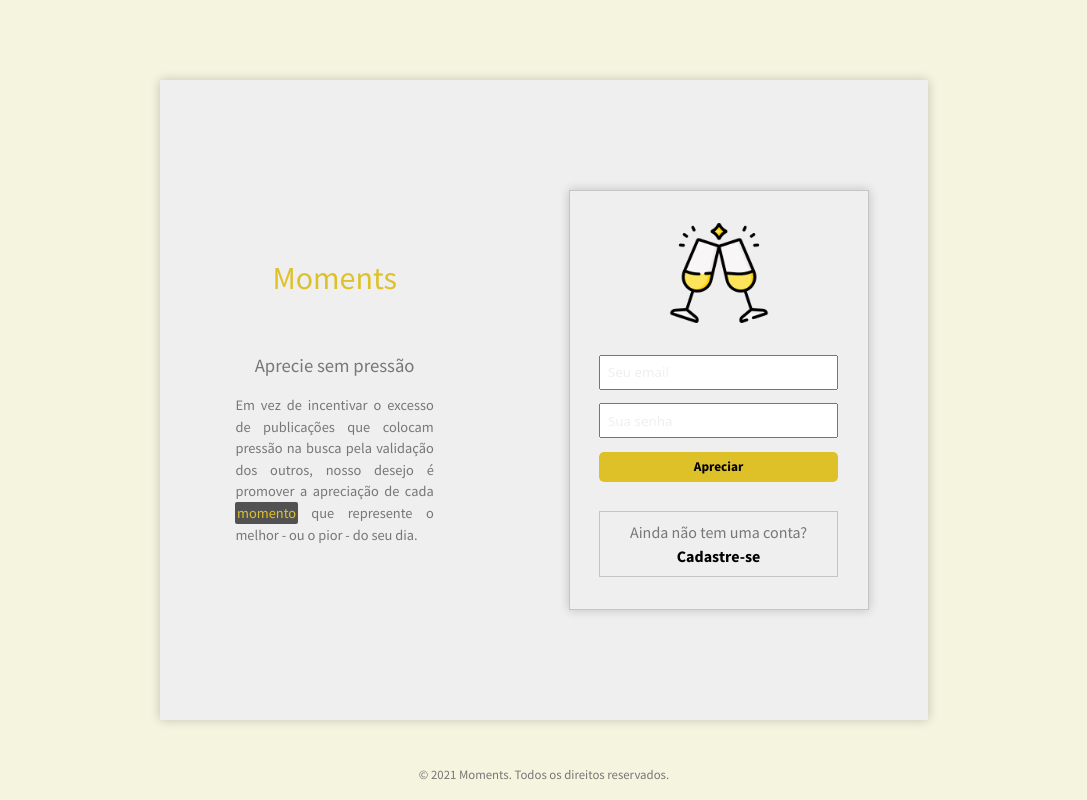
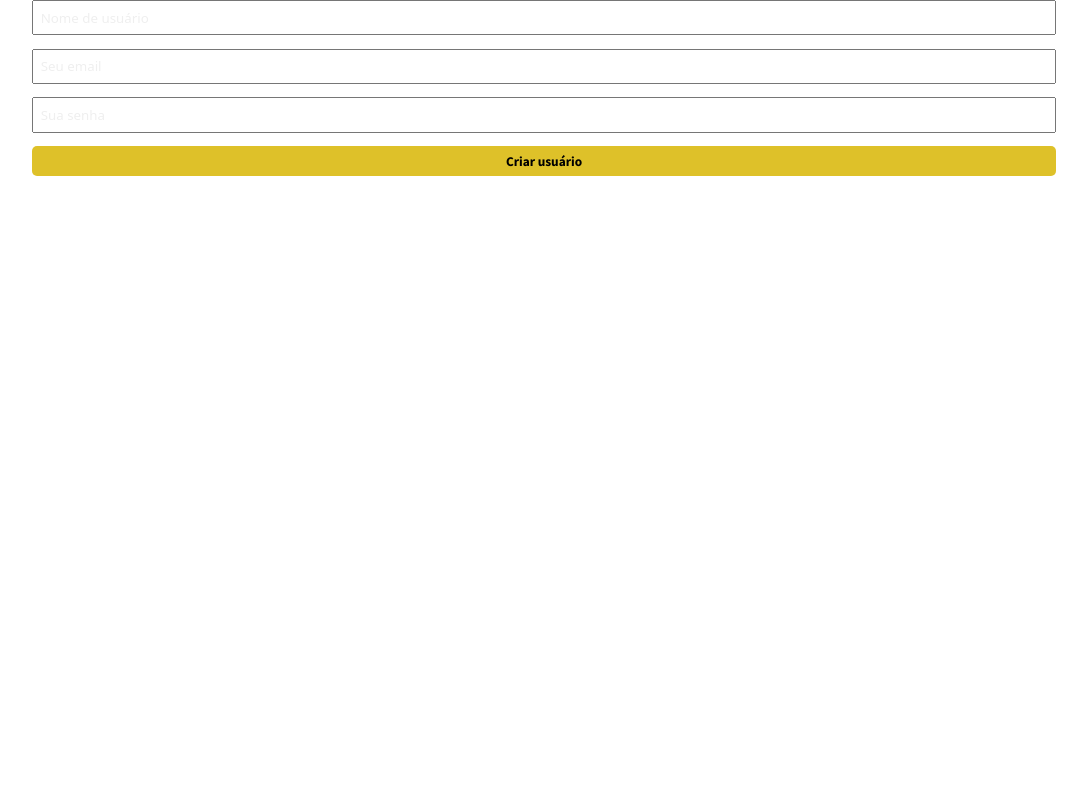
Before and after one commit to bc-fullstack-03/jarbas-gouveia-frontend, a React (Vite) app: page /cadastrar in a window 1280 px wide. Shown: the whole page, without its empty margins (96-1183 px from the left). Built offline with nearby package versions, Linux system fonts and the light colour scheme.

Commit message:
feat: implementação inicial da tela de registro de usuário

```diff
--- /dev/null
+++ b/src/pages/SignUp/index.tsx
@@ -0,0 +1,78 @@
+import { SubmitHandler, useForm } from "react-hook-form";
+import { useNavigate } from "react-router-dom";
+import { signup } from "../../services/signup.service";
+import { ISignUp } from "../../types/ISignUp";
+
+
+
+const SignUp: React.FC = () => {
+    const {
+        register,
+        formState: { errors },
+        handleSubmit,
+      } = useForm<ISignUp>();
+
+      const redirect = useNavigate();
+
+      const onSubmit: SubmitHandler<ISignUp> = async (data: ISignUp) => {
+        try {
+          const { status } = await signup(data.username, data.email, data.password);
+            if (status === 201) {
+                alert("Conta criada com sucesso!");
+                redirect("/");
+            } else {
+                alert("Erro ao criar conta!");
+            }
+        } catch (error) {
+          console.log(error);
+        }
+      };
+    return (
+        <div className="signup-container">
+            <div className="signup-wrapper">
+            <form onSubmit={handleSubmit(onSubmit)} className="login-form">
+            <input
+              placeholder="Nome de usuário"
+              {...register("username", {
+                required: "O usuário é obrigatório",
+                minLength: {
+                    value: 3,
+                    message: "O usuário deve ter no mínimo 3 caracteres",
+                },
+              })}
+              aria-invalid={errors.username ? "true" : "false"}
+            />
+            {errors.username && <p>{errors.username.message}</p>}
+            <input
+              placeholder="Seu email"
+              {...register("email", {
+                required: "O email é obrigatório",
+                pattern: {
+                  value: /^[A-Z0-9._%+-]+@[A-Z0-9.-]+\.[A-Z]{2,}$/i,
+                  message: "Email inválido",
+                },
+              })}
+              aria-invalid={errors.email ? "true" : "false"}
+            />
+            {errors.email && <p>{errors.email.message}</p>}
+            <input
+              placeholder="Sua senha"
+              {...register("password", {
+                required: "A senha é obrigatória",
+                minLength: {
+                  value: 6,
+                  message: "A senha deve ter no mínimo 6 caracteres",
+                },
+              })}
+              aria-invalid={errors.password ? "true" : "false"}
+            />
+            {errors.password && <p>{errors.password.message}</p>}
+            <input type="submit" value="Criar usuário" />
+          </form>
+            </div>
+        </div>
+
+    )
+}
+
+export default SignUp;
--- a/src/routes/routes.tsx
+++ b/src/routes/routes.tsx
@@ -5,6 +5,7 @@ import LoginView from "../pages/Login/LoginView";
 import MomentDetailsView from "../pages/MomentDetails/MomentDetailsView";
 import NewMoment from "../pages/NewMoment";
 import Profile from "../pages/Profile";
+import SignUp from "../pages/SignUp";
 import Users from "../pages/Users";
 import ErrorBoundary from "../services/ErrorBoundary";
 
@@ -27,7 +28,7 @@ const router = createBrowserRouter([
     },
     {
         path: "/cadastrar",
-        element: <LoginView />,
+        element: <SignUp />,
     }
 ]);
 
--- /dev/null
+++ b/src/services/signup.service.ts
@@ -0,0 +1,21 @@
+import { ResponseFormat } from "../interfaces/ResponseFormat";
+import axiosHandler from "./axios";
+
+export async function signup(username: string, email: string, password: string): Promise<ResponseFormat<string>> {
+    try {
+        const { data, status } = await axiosHandler.post("/user/new-user", {
+            username,
+            email,
+            password,
+        });
+        return {
+            data,
+            status,
+        };
+    } catch (error) {
+        return {
+            data: "",
+            status: 500,
+        }
+    }
+}
--- /dev/null
+++ b/src/types/ISignUp.ts
@@ -0,0 +1,5 @@
+export interface ISignUp {
+    username: string;
+    email: string;
+    password: string;
+}
```
Also changed, not shown: src/pages/SignUp/style.css (added).
